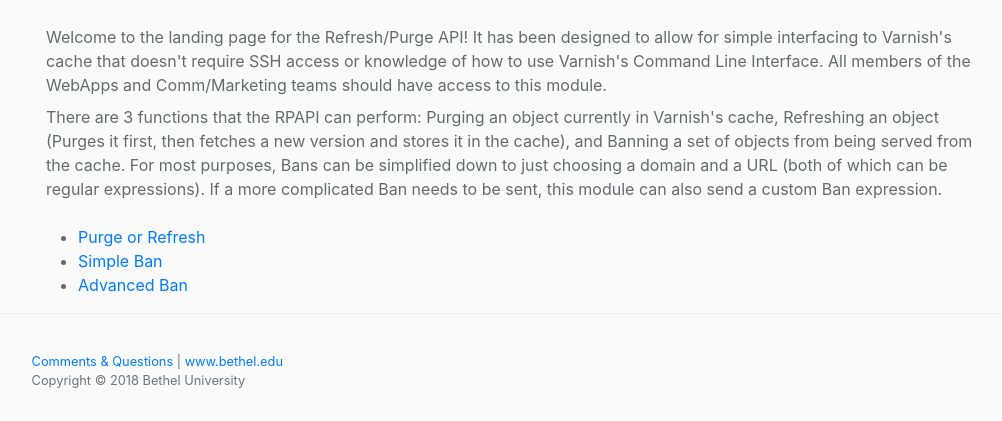
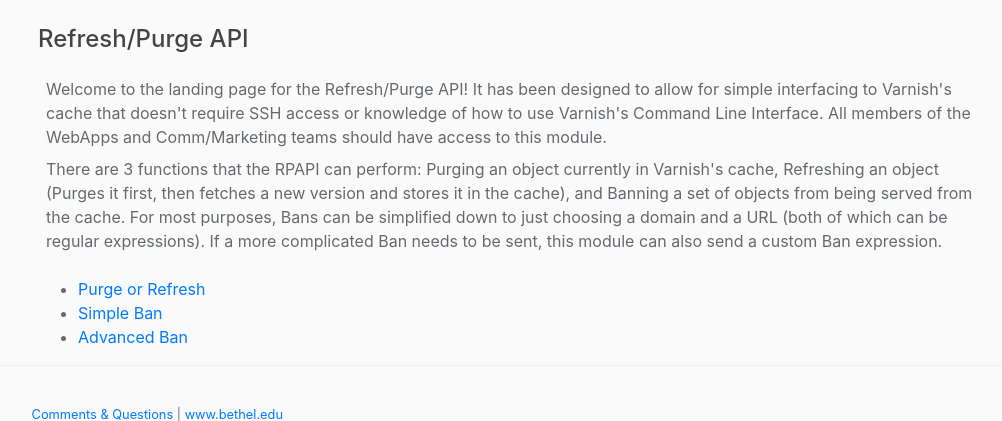
Before and after one commit to betheluniversity/cache-clear, a Python web app: template app/templates/rpapi.html in a window 1280 px wide. Shown: the part 115-536 px from the top of the page, without its empty margins (134-1136 px from the left). Run offline with Jinja, Linux system fonts and the light colour scheme; the template is opened without the code that fills it, so the values that code supplies are empty; some libraries are stand-ins or nearby versions.

Commit message:
Added h4 to RPAPI landing page to make it uniform
All the other cool pages have h4 tags!

```diff
--- a/app/templates/rpapi.html
+++ b/app/templates/rpapi.html
@@ -4,6 +4,7 @@
 
 {% block main_content %}
     <div>
+        <h4>Refresh/Purge API</h4>
         <p class="page-info">
             Welcome to the landing page for the Refresh/Purge API! It has been designed to allow for simple
             interfacing to Varnish's cache that doesn't require SSH access or knowledge of how to use Varnish's
```
